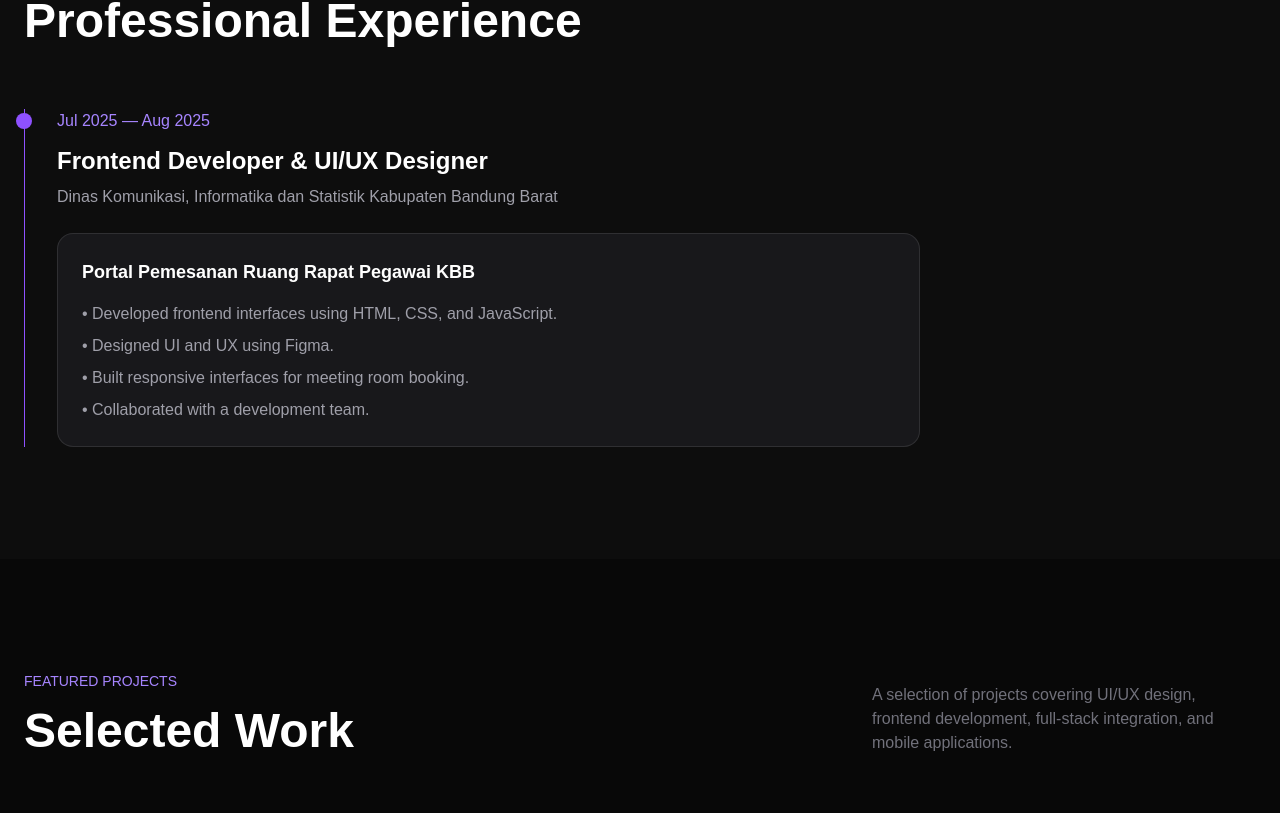
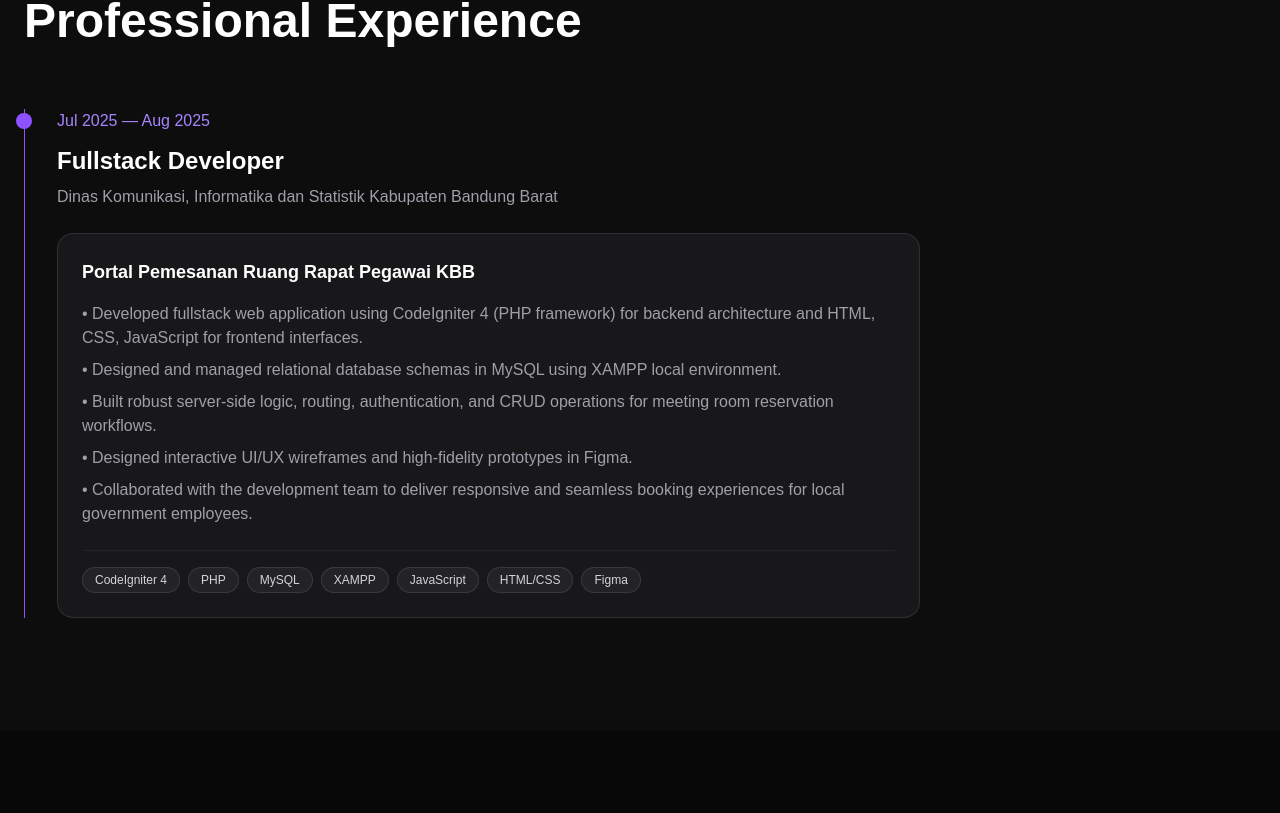
Before and after one commit to muhammadrizkiagustiansyah/muhammad-portofolio, a Next.js app: page / in a window 1280 px wide. Shown: the part 1907-2720 px from the top of the page. Built offline with nearby package versions, Linux system fonts and the light colour scheme.

Commit message:
Update Room Booking & WashUp projects to Fullstack with CI4, Gemini API & AI Routing

```diff
--- a/app/layout.tsx
+++ b/app/layout.tsx
@@ -4,7 +4,7 @@ import "./globals.css";
 export const metadata: Metadata = {
   title: "Muhammad Rizki Agustiansyah | Portfolio",
   description:
-    "Frontend Developer & UI/UX Designer Portfolio of Muhammad Rizki Agustiansyah",
+    "Fullstack and Data Analytics Portfolio of Muhammad Rizki Agustiansyah",
 };
 
 export default function RootLayout({
--- a/components/Experience.tsx
+++ b/components/Experience.tsx
@@ -1,55 +1,62 @@
 export default function Experience() {
   return (
     <section id="experience" className="py-28 bg-white/[0.02]">
-
       <div className="max-w-7xl mx-auto px-6">
-
-        <p className="text-violet-400 text-sm mb-4">
-          EXPERIENCE
-        </p>
+        <p className="text-violet-400 text-sm mb-4">EXPERIENCE</p>
 
         <h2 className="text-4xl md:text-5xl font-bold mb-16">
           Professional Experience
         </h2>
 
         <div className="max-w-4xl">
-
           <div className="border-l border-violet-500 pl-8 relative">
-
             <div className="absolute w-4 h-4 bg-violet-500 rounded-full -left-[9px] top-1" />
 
-            <p className="text-violet-400">
-              Jul 2025 — Aug 2025
-            </p>
+            <p className="text-violet-400">Jul 2025 — Aug 2025</p>
 
-            <h3 className="text-2xl font-bold mt-3">
-              Frontend Developer & UI/UX Designer
-            </h3>
+            <h3 className="text-2xl font-bold mt-3">Fullstack Developer</h3>
 
             <p className="text-zinc-400 mt-2">
-              Dinas Komunikasi, Informatika dan Statistik
-              Kabupaten Bandung Barat
+              Dinas Komunikasi, Informatika dan Statistik Kabupaten Bandung Barat
             </p>
 
             <div className="mt-6 p-6 rounded-2xl bg-zinc-900 border border-white/10">
-
               <h4 className="font-semibold text-lg">
                 Portal Pemesanan Ruang Rapat Pegawai KBB
               </h4>
 
               <ul className="text-zinc-400 mt-4 space-y-2">
-                <li>• Developed frontend interfaces using HTML, CSS, and JavaScript.</li>
-                <li>• Designed UI and UX using Figma.</li>
-                <li>• Built responsive interfaces for meeting room booking.</li>
-                <li>• Collaborated with a development team.</li>
+                <li>
+                  • Developed fullstack web application using CodeIgniter 4 (PHP framework) for backend architecture and HTML, CSS, JavaScript for frontend interfaces.
+                </li>
+                <li>
+                  • Designed and managed relational database schemas in MySQL using XAMPP local environment.
+                </li>
+                <li>
+                  • Built robust server-side logic, routing, authentication, and CRUD operations for meeting room reservation workflows.
+                </li>
+                <li>
+                  • Designed interactive UI/UX wireframes and high-fidelity prototypes in Figma.
+                </li>
+                <li>
+                  • Collaborated with the development team to deliver responsive and seamless booking experiences for local government employees.
+                </li>
               </ul>
 
+              {/* Tech Stack Badges */}
+              <div className="flex flex-wrap gap-2 mt-6 pt-4 border-t border-white/5">
+                {["CodeIgniter 4", "PHP", "MySQL", "XAMPP", "JavaScript", "HTML/CSS", "Figma"].map((tech) => (
+                  <span
+                    key={tech}
+                    className="px-3 py-1 rounded-full text-xs bg-white/5 text-zinc-300 border border-white/10"
+                  >
+                    {tech}
+                  </span>
+                ))}
+              </div>
             </div>
-
           </div>
-
         </div>
-
       </div>
     </section>
   );
--- a/data/projects.ts
+++ b/data/projects.ts
@@ -27,14 +27,14 @@ export const projects: Project[] = [
   {
     slug: "nyamanin",
     title: "Nyaman.In",
-    role: "UI/UX Designer",
+    role: "UI/UX Designer & Fullstack Developer",
     period: "Sep 2024 — Jan 2025",
-    tools: ["Figma", "UI/UX Design", "User Flow", "Wireframing"],
+    tools: ["Figma", "Laravel", "PHP", "MySQL", "XAMPP", "UI/UX Design", "User Flow", "Wireframing"],
     logo: "/images/projects/nyamanin/logo.png",
     description:
       "A web-based boarding house search platform designed to provide students with a simple, intuitive, and user-friendly experience for discovering and exploring accommodation options.",
     overview:
-      "Nyaman.In is a UI/UX design project focused on creating a straightforward boarding house search experience for students. The project involved designing the overall user flow, interface layouts, and interactive experience using Figma.",
+      "Nyaman.In is a web project focused on creating a straightforward boarding house search experience for students. The project involved designing user flows and wireframes in Figma, backed by a robust Laravel and MySQL database architecture.",
     problem:
       "Finding a suitable boarding house can be challenging when accommodation information is scattered and difficult to compare. Students may need to go through multiple sources before finding a place that matches their needs.",
     solution:
@@ -70,12 +70,12 @@ export const projects: Project[] = [
     title: "TelkomEat",
     role: "Frontend Developer & Project Manager",
     period: "Sep 2025 — Jan 2026",
-    tools: ["Next.js", "Tailwind CSS", "JavaScript", "REST API"],
+    tools: ["Next.js", "Tailwind CSS", "Laravel", "PHP", "Node.js", "MySQL", "XAMPP", "REST API"],
     logo: "/images/projects/telkomeat/logo.jpeg",
     description:
       "A campus food ordering application designed to provide students with a responsive and interactive platform for browsing food options and placing orders conveniently.",
     overview:
-      "TelkomEat is a web-based food ordering platform developed for a campus environment using Next.js and Tailwind CSS.",
+      "TelkomEat is a web-based food ordering platform developed for a campus environment using Next.js, Tailwind CSS, and a Laravel backend running on a Node.js and XAMPP environment.",
     problem:
       "Students need a convenient way to discover available food options and place orders within the campus environment.",
     solution:
@@ -110,18 +110,18 @@ export const projects: Project[] = [
   {
     slug: "room-booking",
     title: "Meeting Room Booking Portal",
-    role: "Frontend Developer & UI/UX Designer",
+    role: "Fullstack Developer & UI/UX Designer",
     period: "Jul 2025 — Aug 2025",
-    tools: ["HTML", "CSS", "JavaScript", "Figma"],
+    tools: ["CodeIgniter 4", "PHP", "MySQL", "XAMPP", "JavaScript", "HTML/CSS", "Figma"],
     logo: "/images/projects/room-booking/logo.png",
     description:
-      "A meeting room booking portal developed for employees of Kabupaten Bandung Barat during an internship at Diskominfotik.",
+      "A fullstack web portal developed for Diskominfotik KBB to streamline meeting room reservations, scheduling, and facility management for government employees.",
     overview:
-      "A digital portal designed to simplify the process of finding, scheduling, and booking meeting rooms for employees.",
+      "Developed during an internship at Diskominfotik Kabupaten Bandung Barat, this web application simplifies meeting room availability tracking, scheduling, and user access control using a CodeIgniter 4 backend and MySQL database.",
     problem:
-      "The meeting room reservation process needed a more organized and accessible digital solution to check room availability efficiently.",
+      "The meeting room reservation process needed a centralized digital system to avoid schedule overlaps, manage room capacities, and monitor reservation logs efficiently.",
     solution:
-      "Designed the user interface in Figma and developed a responsive frontend using HTML, CSS, and JavaScript.",
+      "Designed UI/UX mockups in Figma and built a fullstack application using CodeIgniter 4 (PHP) and MySQL to deliver an intuitive reservation portal with real-time schedule checks and admin analytics.",
     features: [
       {
         role: "User (Pegawai)",
@@ -152,18 +152,18 @@ export const projects: Project[] = [
   {
     slug: "washup",
     title: "WashUp Laundry App",
-    role: "Frontend Developer & Project Manager",
+    role: "Fullstack Developer & Project Manager",
     period: "Feb 2025 — Jun 2025",
-    tools: ["Flutter", "Dart", "Payment Gateway", "Laravel API"],
+    tools: ["Flutter", "Dart", "Laravel API", "MySQL", "Gemini API", "AI Navigation Model", "Midtrans Payment"],
     logo: "/images/projects/washup/logo.jpeg",
     description:
-      "A mobile laundry service application developed to support digital laundry ordering, payment, order management, and delivery processes.",
+      "An end-to-end mobile laundry service ecosystem integrated with AI route navigation for couriers, Gemini API chatbot assistance, and automated payment gateways.",
     overview:
-      "WashUp is a mobile laundry service application that connects customers, administrators, and couriers through an integrated digital service flow.",
+      "WashUp is a multi-role mobile application connecting customers, administrators, and couriers. Built with Flutter for cross-platform mobile frontend and Laravel REST API for backend services, the application features an AI-powered delivery route optimization model and a Gemini-powered AI chatbot consultant.",
     problem:
-      "Manual laundry ordering makes it difficult to manage customer orders, payment confirmation, and delivery information efficiently.",
+      "Manual laundry operations suffer from inefficient courier dispatch routes, lack of real-time order tracking, and delayed customer support inquiries.",
     solution:
-      "Developed a mobile laundry service application with Flutter and Dart, supported by payment gateways and smart delivery logic.",
+      "Architected a complete mobile solution featuring automated payment processing, real-time status tracking, an AI routing algorithm for couriers to minimize pickup time, and an AI customer service assistant powered by Google Gemini API.",
     features: [
       {
         role: "User (Pelanggan)",
@@ -172,7 +172,7 @@ export const projects: Project[] = [
           "Pemesanan layanan laundry & kalkulasi kuantitas",
           "Integrasi Payment Gateway",
           "Real-time Tracking Status Pesanan (Penjemputan, Pencucian, Pengantaran)",
-          "AI Chatbot Assistant untuk konsultasi layanan",
+          "AI Chatbot Assistant (Integrasi Gemini API) untuk konsultasi layanan",
         ],
       },
       {
@@ -188,7 +188,7 @@ export const projects: Project[] = [
         role: "Kurir (Courier)",
         items: [
           "Authentication Kurir",
-          "Rute Navigasi AI ke lokasi pelanggan",
+          "Model AI Navigasi Rute optimal ke lokasi pelanggan",
           "Konfirmasi & pencatatan pembayaran tunai di tempat",
         ],
       },
```
